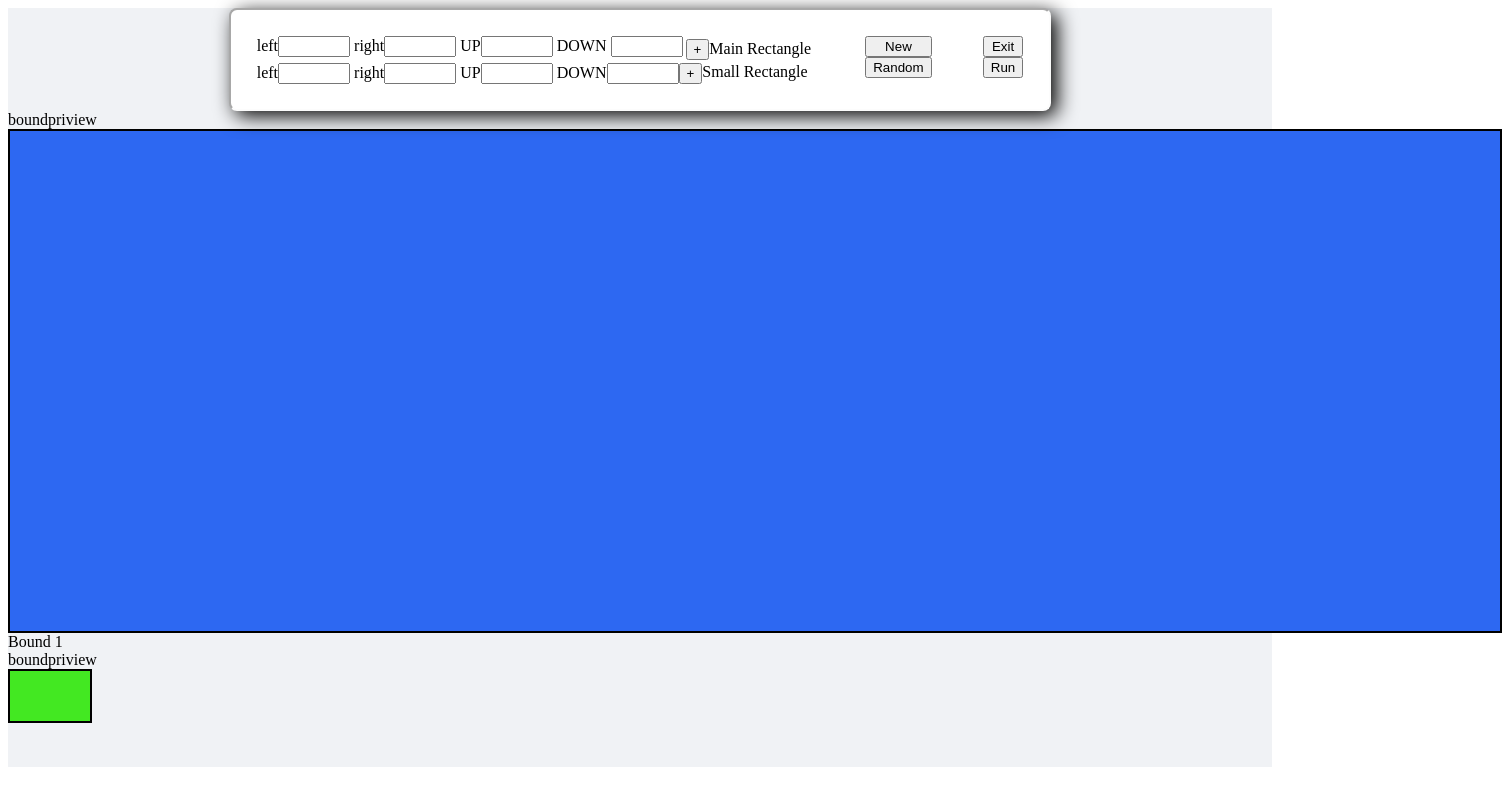
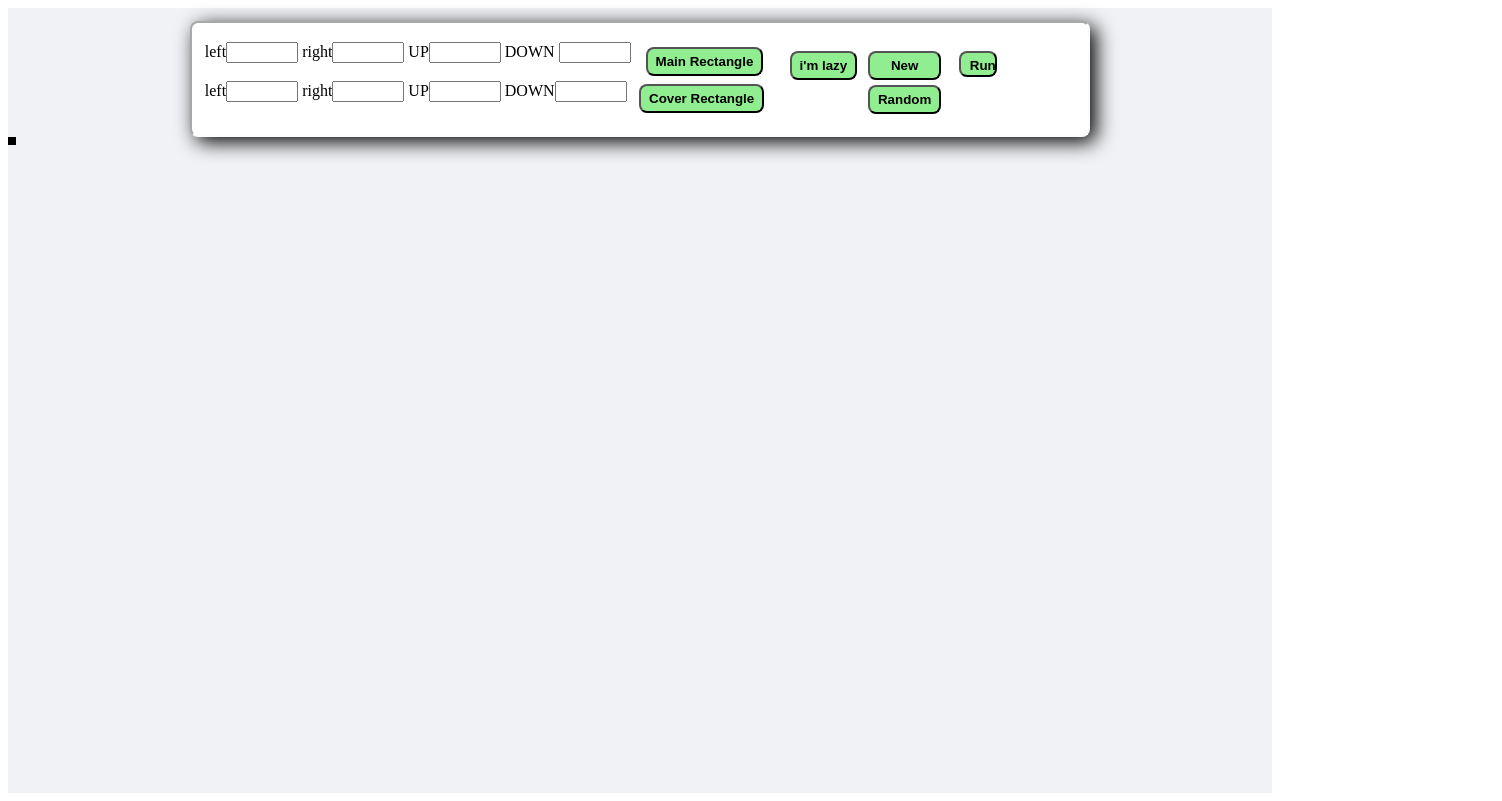
Before and after one commit to omeros/square-game, a Vue app: page / in a window 1280 px wide. Shown: the whole page, 1502 px wide, since content can reach past the window. Built offline with nearby package versions, Linux system fonts and the light colour scheme.

Commit message:
add on press  change tun button color  and block run function from running agaim until answer is back from server

```diff
--- a/package.json
+++ b/package.json
@@ -5,7 +5,7 @@
   "scripts": {
     "serve": "vue-cli-service serve",
     "start": "vue-cli-service serve",
-    "build": "vue-cli-service build",
+    "build": "vue-cli-service build --dest ../../../Algoquest-Nodejs/algoquest-server/public",
     "lint": "vue-cli-service lint"
   },
   "dependencies": {
--- a/src/cmps/bound-list.vue
+++ b/src/cmps/bound-list.vue
@@ -1,10 +1,10 @@
 <template>
-  <div>
-    <BoundPreview :bound="props.mainBound"  :type="true"  />
+  <div class="bound-list-container">
+    <BoundPreview :bound="props.answerBound"  :main="false" :answer="true" />
+    <BoundPreview :bound="props.mainBound"  :main="true" :answer="false" />
     <div v-for="(bound, i) in props.bounds" :key="i">
-      Bound {{ i + 1 }}
-        <BoundPreview :bound="bound" :type="false" />
-      </div>
+      <BoundPreview :bound="bound" :main="false" :answer="false" />
+    </div>
   </div>
 </template>
 
@@ -20,6 +20,15 @@ const props = defineProps({
   mainBound: {
       type: Object,
       default: () => ({})
+  },
+  answerBound: {
+      type: Object,
+      default: () => ({})
   }
 });
 </script>
+<style>
+.bound-list-container{
+  position: relative;
+}
+</style>
--- a/src/cmps/bound-preview.vue
+++ b/src/cmps/bound-preview.vue
@@ -1,43 +1,78 @@
 <template>
-    <div>boundpriview</div>
     <div  class="my-element" >
     </div>
 </template>
 
 
 <script setup >
-    import { defineProps,onBeforeMount , ref,watchEffect,computed } from 'vue'; // Import defineProps
+import { defineProps,onBeforeMount ,watchEffect,computed } from 'vue'; // Import defineProps
 
 const props = defineProps({
     bound: {
         type: Object,
     },
-        type: {
+    main: {
+        type: Boolean,
+        default: false,
+    },
+    answer: {
         type: Boolean,
         default: false,
     },
     });
-    const leftReactive = ref(props.bound.left);
-const rightReactive = ref(props.bound.right);
-const upReactive = ref(props.bound.up);
-const downReactive = ref(props.bound.down);
+
+
+    let myWidth
+    let myHeight
+    let myTop
+    let myButtomt
+    let myLeft
+    let myRight
+    // let red
+    // let green
+    // let blue
+    console.log('props.bound!!!!!!!!!!!!!!!!!!!!!!1111:', props.bound);
+
+    if(props.bound){
+        if(props.answer){
+            console.log(' on bound-preview - bound answer:===========>:', props.bound);
+        }
+        // const leftReactive = ref(props.bound.left);
+        // const rightReactive = ref(props.bound.right);
+        // const upReactive = ref(props.bound.up);
+        // const downReactive = ref(props.bound.down);
 
         // Example: Log the reactive values when they change
         watchEffect(() => {
-    console.log('watchEffect- Left changed:', leftReactive.value);
-    console.log('watchEffect -Right changed:', rightReactive.value);
-    console.log('watchEffect -upReactive changed:', upReactive.value);
-    console.log('watchEffect -downReactive changed:', downReactive.value);
             // ... other properties ...
-    });
-    let myWidth = computed(() => {
+            myWidth = computed(() => {
                 return props.bound.right - props.bound.left + 'px';
             });
-
-let myHeight = computed(() => {
+            myHeight = computed(() => {
                 return props.bound.up - props.bound.down + 'px';
             });
+            myTop = computed(() => {
+                return props.bound.up  + 'px';
+            });
+            myButtomt = computed(() => {
+                return  props.bound.down + 'px';
+            });
+            myLeft = computed(() => {
+                return props.bound.left + 'px';
+            });
+            myRight = computed(() => {
+                return  props.bound.right + 'px';
+            });
+            // if(props.answer){
+            //     console.log('watchEffect - on bound-preview - bound answer:, myWidth:',myWidth, 'myHeight:',myHeight, 'myTop:',myTop, 'myButtomt: ',myButtomt, "myLeft: ",myLeft, 'myRight: ',myRight);
 
+            // }
+        })
+    }
+
+    const borderCollapse = computed(() => {
+            return props.answer ? 'collapse' : 'separate'; // Simulate border collapse behavior
+        });
     // let myWidth = rightReactiv.value - leftReactiv.value
     // let myWidth =  props.bound.right -  props.bound.left
 
@@ -45,38 +80,55 @@ let myHeight = computed(() => {
     // let myHeight = props.bound.up-  props.bound.down
 
     // let myHeight = downReactiv.value - upReactiv.value
-    console.log('props.bound.left  in boundView!!:',props.bound.left  );
+    // console.log('props.bound.left  in boundView!!:',props.bound.left  );
     console.log('myHeight in boundView:',myHeight);
-    let bgcColor =''
+    let bgcColor = ''
+    let border = ''
+    let zIndex = 1
 
     onBeforeMount(() => {
         console.log('onBeforeMount:');
-        if(!props.type){  // cover bound
-            // console.log('left in cover Bound:',leftReactiv.value);
-            // console.log('righ in cover Bound:',rightReactiv.value);
-            console.log('type in boundView:',props.type);
-            console.log(' props.bound.left  in boundView:', props.bound.left );
-            console.log(' props.bound.right in boundView:', props.bound.right);
-            bgcColor =  '#43e822';
-        }else if(props.type){ // Main Bound
-            // console.log('left in Main Bound:',leftReactiv.value);
-            // console.log('righ in Main Bound:',rightReactiv.value);
-            console.log('type in boundView:',props.type);
-            console.log(' props.bound.left  in boundView:', props.bound.left );
-            console.log(' props.bound.right in boundView:', props.bound.right);
+        if(!props.answer){
+            if(!props.main){  // cover bound
+                let red = getRandomInt(0,255)
+                let green = getRandomInt(0,255)
+                let blue = getRandomInt(0,255)
+                bgcColor =  `rgba(${red},${green},${blue})`;
+                border = '2px solid black'
+            }else if(props.main){ // Main Bound
+                border = '2px solid black'
                 bgcColor =  '#2d68f2';
+            }
+        }else{
+            border = '4px dashed black'
+            bgcColor = 'transparent'
+            zIndex = 10
         }
     });
 
-    //console.log('props:' ,props)
+    function getRandomInt(min, max) {
+        const minCeiled = Math.ceil(min);
+        const maxFloored = Math.floor(max);
+      return Math.floor(Math.random() * (maxFloored - minCeiled) + minCeiled); // The maximum is exclusive and the minimum is inclusive
+    }
+// export
     </script>
 
 <style>
 .my-element {
-
+    position: absolute;
     width: v-bind('myWidth');
     height:v-bind('myHeight');
-    border: 2px solid black;
+    top:v-bind('myButtomt');
+    bottom:v-bind('myTop');
+    left:v-bind('myLeft');
+    right:v-bind('myRight');
+    border: v-bind('border');
     background-color: v-bind('bgcColor');
+    z-index: v-bind('zIndex');
+    border-collapse: v-bind(borderCollapse);
+}
+.bound-preview-container{
+
 }
 </style>
--- a/src/store/bound.store.js
+++ b/src/store/bound.store.js
@@ -12,8 +12,9 @@ export const boundStore = defineStore('bound.store', {
   //     }
   // },
   state: () => ({
-    mainBound: { left: 10, right: 1500, up: 500, down: 0  },
-    bounds: [ {left: 20, right: 100, up: 50, down: 0  }]
+    mainBound: { left: null, right: null, up: null, down: null  },
+    bounds: [],
+    answerBound: { left: null, right: null, up: null, down: null  }
   }),
   getters: {
     getBounds: (state) => {
@@ -44,6 +45,23 @@ export const boundStore = defineStore('bound.store', {
         // })
         this.mainBound = bound
                 console.log('store addMainBound-this.mainBound2:',this.mainBound);
-    }
+    },
+  clearBounds(){
+    // $patch({
+    //   mainBound :  { left: 0, right: 0, up: 0, down: 0  },
+    //   bounds : [{ left: 0, right: 0, up: 0, down: 0  } ] }
+    // )
+    this.mainBound =  { left: null, right: null, up: null, down: null  }
+    this.answerBound =  { left: null, right: null, up: null, down: null  }
+    this.bounds = []
+    //console.log('clearBounds - this.bounds',this.bounds);
   },
+  updateAnswerBound(answeBound){
+    console.log('updateAnswerBound:',answeBound);
+    this.answerBound = answeBound
+  }
+  },
+  sendDataToAgoquest(){
+
+  }
 })
--- a/src/views/bound-app.vue
+++ b/src/views/bound-app.vue
@@ -2,7 +2,7 @@
 <div class="body">
   <div class="header-container">
     <div class="header" >
-      <div class="input-container" style="padding: 2vw;">
+      <div class="input-container" style="padding: 1.5vw 1vw;">
         <div style="display: flex; ">
           <div>
             left<input class="bound-input" type="number" v-model="mainBoundX1">
@@ -10,9 +10,8 @@
             UP<input class="bound-input" type="number" v-model="mainBoundY1">
             DOWN <input class="bound-input" type="number" v-model="mainBoundY2">
           </div>
-          <div style="padding: 3px;">
-            <button id="big-add" style="cursor: pointer;"  @click="onAddMainBound()">+</button>
-            <label for="big-add">Main Rectangle</label>
+          <div style="padding: 0.2vw">
+            <button id="big-add"  class="config-btn"  style="cursor: pointer; margin-left: 1vw;"  @click="onAddMainBound()">Main Rectangle</button>
           </div>
         </div>
         <div  style="display: flex;">
@@ -22,22 +21,23 @@
             UP<input class="bound-input" type="number" v-model="coverBoundY1">
             DOWN<input class="bound-input" type="number" v-model="coverBoundY2">
           </div>
-          <button id="small-add" style="cursor: pointer;"   @click="onAddCoverBound()">+</button>
-          <label for="small-add">Small Rectangle</label>
+          <button id="small-add" class="config-btn"  style="cursor: pointer; margin-left: 1vw;"   @click="onAddCoverBound()"> Cover Rectangle</button>
         </div>
       </div>
-      <div class="run-btn-container">
-        <button class="run-btn" @click="onClearBounds()">New</button>
-        <button class="run-btn" @click="onRandomBounds()">Random</button>
+      <div class="defalutMainbound">
+        <button class="config-btn" @click="defalutMainbound()">i'm lazy</button>
+      </div>
+      <div class="config-btn-container">
+        <button class="config-btn" @click="onClearBounds()">New</button>
+        <button class="config-btn" @click="onRandomBounds()">Random</button>
       </div>
       <div class="run-btn-container">
-        <button class="run-btn">Exit</button>
-        <button class="run-btn">Run</button>
+        <button class="run-btn"   @click="run()">Run</button>
       </div>
     </div>
   </div>
   <div style="height: 82vh;">
-    <BoundList :bounds="boundsReactiv" :mainBound="mainBound"/>
+    <BoundList :bounds="bounds" :mainBound="mainBound" :answerBound="answerBound"  />
   </div>
 </div>
 </template>
@@ -46,14 +46,17 @@
 <script setup>
 // import { log10 } from 'core-js/core/number';
 import { storeToRefs } from 'pinia'
-
+import {boundService} from '../services/api.service'
 import BoundList  from '../cmps/bound-list.vue'
 import {boundStore} from '../store/bound.store'
-import{reactive} from 'vue'
+import{reactive,ref} from 'vue'
 
     const storeBound = boundStore()
-    const bounds = storeBound.getBounds
-    const {mainBound} = storeToRefs(storeBound)
+    const runBtn = ref('lightgreen') // Make runBtn reactive using ref
+    let configBtn = 'lightgreen'
+    let isCalculate = false
+    // const bounds = storeBound.getBounds
+    const {mainBound,bounds,answerBound} = storeToRefs(storeBound)
     // const mainBound = storeBound.getMainBound
     // const newBound = reactive({ left: 0, rigth: 0, up: 0, down: 0 })
     const boundsReactiv = reactive(bounds)
@@ -82,7 +85,6 @@ import{reactive} from 'vue'
         up: mainBoundY1,
         down: mainBoundY2
       }
-
       storeBound.addMainBound(mainBound)
     }
 
@@ -98,14 +100,68 @@ import{reactive} from 'vue'
         down: coverBoundY2
       }
       storeBound.addCoverBound(coverBound)
-       }
+    }
 
     function onClearBounds(){
-
+      storeBound.clearBounds()
     }
     function onRandomBounds(){
+      const screenWidth = window.innerWidth; // Get screen width
+      const screenHeight = window.innerHeight; // Get screen height
+      const rigth = getRandomInt(0,screenWidth)
+      const left = getRandomInt(0,rigth)
+      const up = getRandomInt(0,screenHeight)
+      const down = getRandomInt(0,up)
+      console.log(left,down);
+      const coverBound = {
+        left: left,
+        right: rigth,
+        up: up,
+        down: down
+      }
+      storeBound.addCoverBound(coverBound)
+    }
 
+    function getRandomInt(min, max) {
+      const minCeiled = Math.ceil(min);
+      const maxFloored = Math.floor(max);
+      return Math.floor(Math.random() * (maxFloored - minCeiled) + minCeiled); // The maximum is exclusive and the minimum is inclusive
+  }
+
+  async function run(){
+    console.log('run function!');
+    runBtn.value = '#f1396e'
+    if(!isCalculate){
+      try {
+          console.log(' run function - !isCalculate');
+          isCalculate = true
+          const ans = await boundService.postBoundToAlgoquest(mainBound.value, bounds.value)
+          storeBound.updateAnswerBound(ans)
+          isCalculate = false
+        } catch (error) {
+          console.error('Error running bound service:', error)
+        } finally {
+          runBtn.value = 'lightgreen' // Reset the button color if needed
+        }
+    }else{
+      console.log('calculation in progress!');
     }
+    //   left:ans.L ,
+    //   right: ans.right,
+    //   up: ans.T,
+    //   down: ans.B
+    // }
+    // console.log('run bounds:',bounds.value, 'mainBound:',mainBound.value );
+  }
+  function defalutMainbound(){
+    const mainBound = {
+        left: 0,
+        right: 1850,
+        up: 700,
+        down: 0
+      }
+      storeBound.addMainBound(mainBound)
+  }
 // export default {
 //   name: 'BoundApp',
 //   components: {
@@ -126,9 +182,12 @@ import{reactive} from 'vue'
 .header{
   display: flex;
   border: 2px inset  #fcfcfc;
-    background-color: #ffffff;
-    box-shadow: 6px 5px 20px 0px;
-    border-radius: 8px;
+  background-color: #ffffff;
+  box-shadow: 6px 5px 20px 0px;
+  border-radius: 8px;
+  margin-top: 1vw;
+  width: 70vw;
+
 }
 .bound-input{
   width: 5vw;
@@ -144,12 +203,46 @@ import{reactive} from 'vue'
   width: 100vw;
   height: 100vh;
 }
+.config-btn-container{
+  display: flex;
+  flex-direction: column;
+  padding: 0vw;
+  padding-top: 2vw;
+}
 .run-btn-container{
   display: flex;
   flex-direction: column;
-  padding: 2vw;
+  padding: 1vw;
+  padding-top: 2vw;
+}
+.config-btn{
+    cursor: pointer;
+    margin: 0.2vw;
+    background-color: v-bind('configBtn');
+    padding: 0.4vw 0.6vw;
+
+}
+.run-btn:hover{
+  width: 4vw;
+  height: 2.5vw;
+
 }
 .run-btn{
     cursor: pointer;
+    margin: 0.2vw;
+    background-color: v-bind('runBtn');
+    padding: 0.4vw 0.7vw;
+    width: 3vw;
+    height: 2vw;
+    transition: width 2s, height 2s;
+
+}
+.defalutMainbound{
+  padding: 0.5vw;
+  padding-top: 2vw;
+}
+button{
+  border-radius: 8px;
+  font-weight: 700;
 }
 </style>
```
Also changed, not shown: src/services/api.service.js (added, +33 -0 lines). Lines whose indentation alone changed are shown as unchanged.
